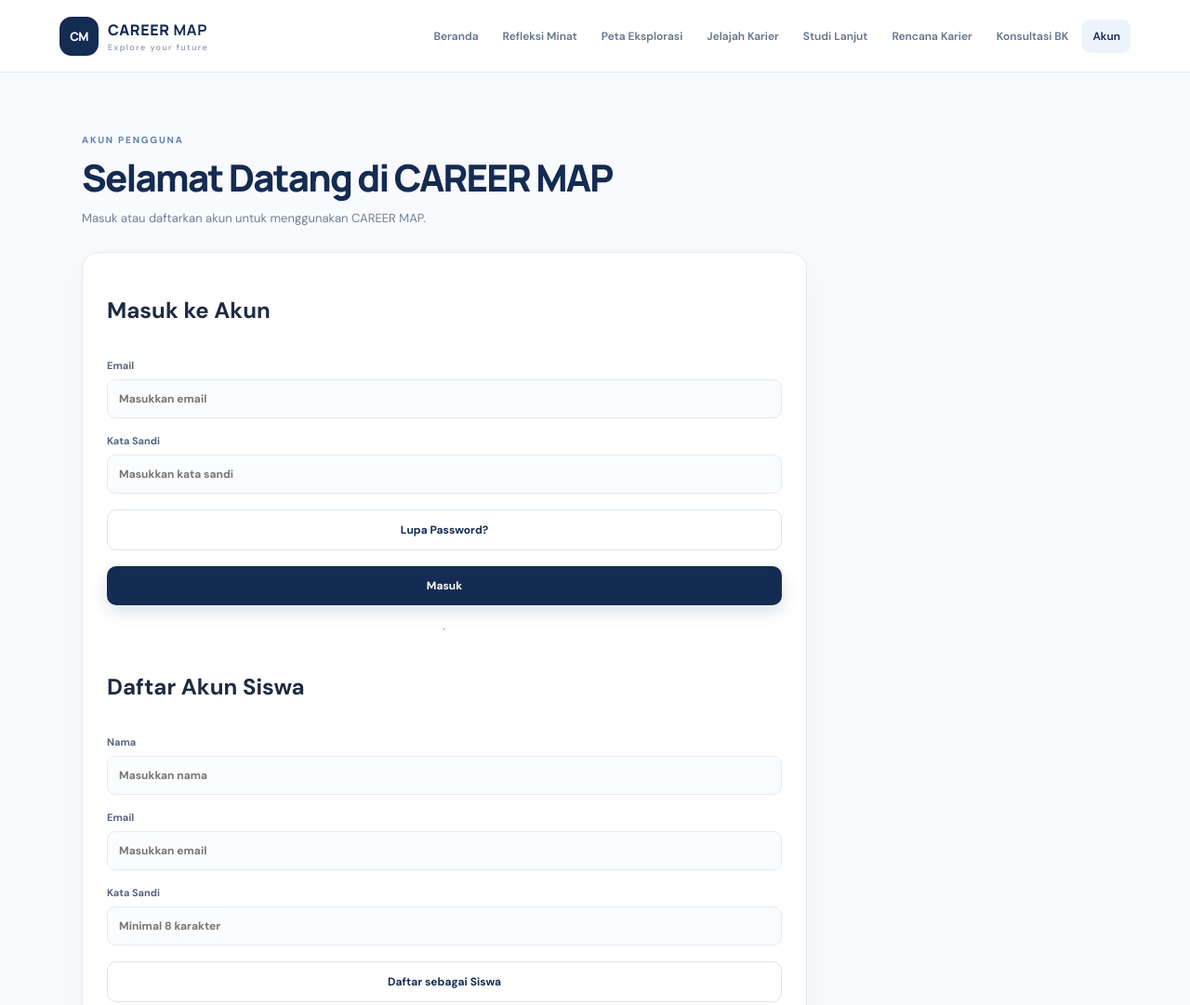
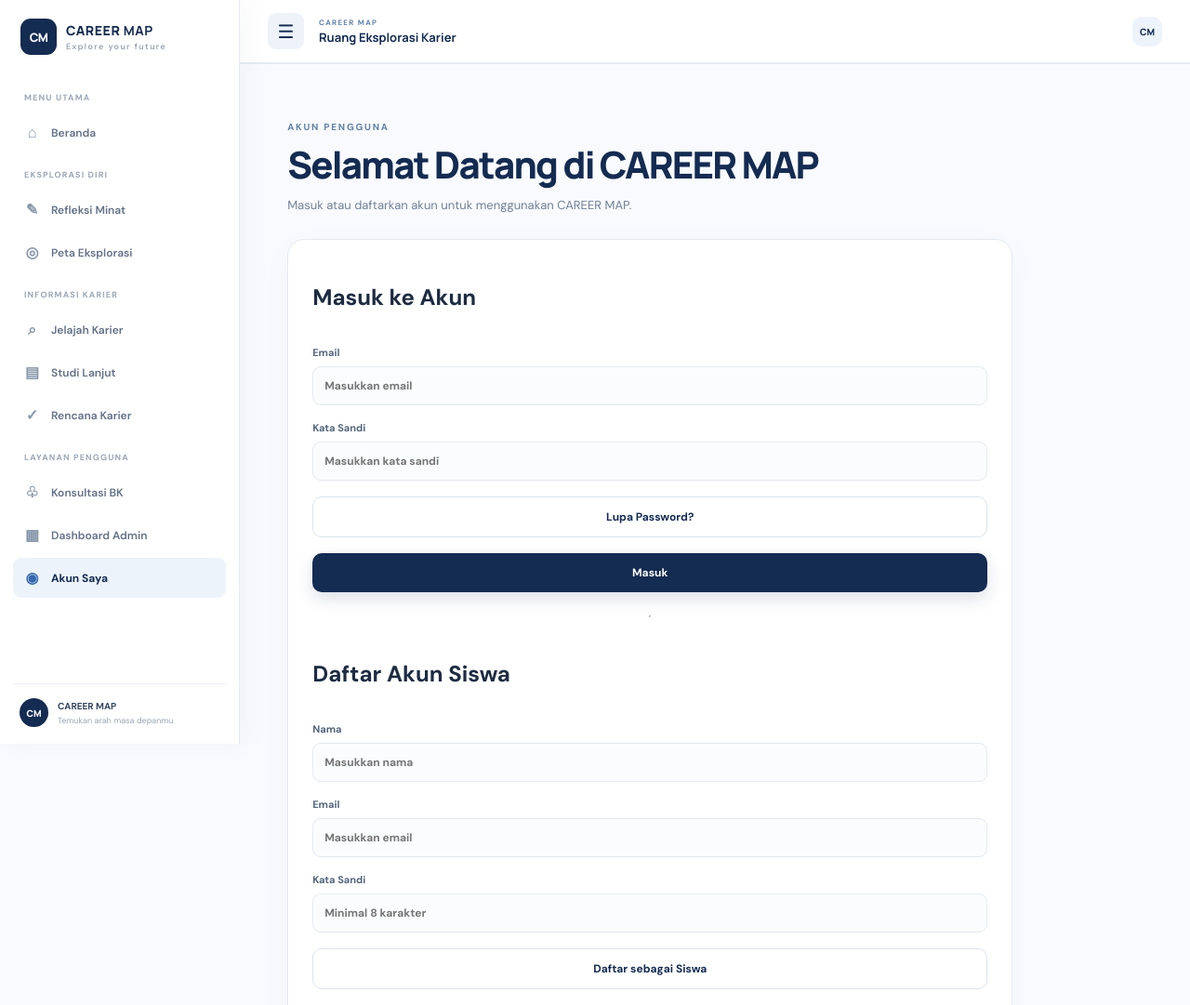
Before and after one commit to nabilaoctavia/CAREER-MAP, a plain HTML site: page index.html in a window 1280 px wide. Shown: the top 1081 px of the page at 93% size. Drawn offline with nearby package versions, Linux system fonts and the light colour scheme.

Commit message:
Add files via upload

```diff
--- a/app.js
+++ b/app.js
@@ -54,7 +54,9 @@ function showPage(id) {
     b.classList.toggle('active', b.dataset.page === id);
   });
 
-  document.getElementById('mainNav')?.classList.remove('open');
+  document.getElementById('sideBar')?.classList.remove('open');
+  document.getElementById('sidebarBackdrop')?.classList.remove('visible');
+  document.getElementById('menuToggle')?.setAttribute('aria-expanded', 'false');
 
   if (id === 'map') renderResult();
   if (id === 'plan') renderSavedPlan();
@@ -72,10 +74,24 @@ document.addEventListener('click', function(event) {
   showPage(target.dataset.page);
 });
 
-// TOMBOL HAMBURGER
+// BUKA / TUTUP MENU SAMPING
+function closeSidebar() {
+  document.getElementById('sideBar')?.classList.remove('open');
+  document.getElementById('sidebarBackdrop')?.classList.remove('visible');
+  document.getElementById('menuToggle')?.setAttribute('aria-expanded', 'false');
+}
+
 document.getElementById('menuToggle')?.addEventListener('click', function() {
-  document.getElementById('mainNav')?.classList.toggle('open');
+  const sidebar = document.getElementById('sideBar');
+  const backdrop = document.getElementById('sidebarBackdrop');
+  const willOpen = !sidebar?.classList.contains('open');
+  sidebar?.classList.toggle('open', willOpen);
+  backdrop?.classList.toggle('visible', willOpen);
+  this.setAttribute('aria-expanded', String(willOpen));
 });
+
+document.getElementById('sidebarClose')?.addEventListener('click', closeSidebar);
+document.getElementById('sidebarBackdrop')?.addEventListener('click', closeSidebar);
 
 // TAMPILKAN HALAMAN AWAL
 showPage('account');
--- a/index.html
+++ b/index.html
@@ -11,20 +11,45 @@
   <link rel="stylesheet" href="style.css">
 </head>
 <body>
+  <aside class="sidebar" id="sideBar" aria-label="Menu utama">
+    <div class="sidebar-brand">
+      <a class="brand" href="#" data-page="home">
+        <span class="brand-mark">CM</span>
+        <span>CAREER <b>MAP</b><small>Explore your future</small></span>
+      </a>
+      <button class="sidebar-close" id="sidebarClose" type="button" aria-label="Tutup menu">×</button>
+    </div>
+
+    <nav id="mainNav" class="side-nav">
+      <div class="nav-caption">MENU UTAMA</div>
+      <button data-page="home" class="nav-link active"><span class="nav-icon">⌂</span>Beranda</button>
+
+      <div class="nav-caption">EKSPLORASI DIRI</div>
+      <button data-page="reflection" class="nav-link"><span class="nav-icon">✎</span>Refleksi Minat</button>
+      <button data-page="map" class="nav-link"><span class="nav-icon">◎</span>Peta Eksplorasi</button>
+
+      <div class="nav-caption">INFORMASI KARIER</div>
+      <button data-page="careers" class="nav-link"><span class="nav-icon">⌕</span>Jelajah Karier</button>
+      <button data-page="study" class="nav-link"><span class="nav-icon">▤</span>Studi Lanjut</button>
+      <button data-page="plan" class="nav-link"><span class="nav-icon">✓</span>Rencana Karier</button>
+
+      <div class="nav-caption">LAYANAN PENGGUNA</div>
+      <button data-page="counsel" class="nav-link"><span class="nav-icon">♧</span>Konsultasi BK</button>
+      <button data-page="admin" class="nav-link" id="adminNavLink" hidden><span class="nav-icon">▦</span>Dashboard Admin</button>
+      <button data-page="account" class="nav-link"><span class="nav-icon">◉</span>Akun Saya</button>
+    </nav>
+
+    <div class="sidebar-footer">
+      <span class="sidebar-footer-mark">CM</span>
+      <span><b>CAREER MAP</b><small>Temukan arah masa depanmu</small></span>
+    </div>
+  </aside>
+  <button class="sidebar-backdrop" id="sidebarBackdrop" type="button" aria-label="Tutup menu"></button>
+
   <header class="topbar">
-    <a class="brand" href="#" data-page="home"><span class="brand-mark">CM</span><span>CAREER <b>MAP</b><small>Explore your future</small></span></a>
-    <button class="menu-toggle" id="menuToggle" aria-label="Buka menu">☰</button>
-    <nav id="mainNav">
-      <button data-page="home" class="nav-link active">Beranda</button>
-      <button data-page="reflection" class="nav-link">Refleksi Minat</button>
-      <button data-page="map" class="nav-link">Peta Eksplorasi</button>
-      <button data-page="careers" class="nav-link">Jelajah Karier</button>
-      <button data-page="study" class="nav-link">Studi Lanjut</button>
-      <button data-page="plan" class="nav-link">Rencana Karier</button>
-      <button data-page="counsel" class="nav-link">Konsultasi BK</button>
-      <button data-page="admin" class="nav-link" id="adminNavLink" hidden>Admin</button>
-      <button data-page="account" class="nav-link">Akun</button>
-    </nav>
+    <button class="menu-toggle" id="menuToggle" aria-label="Buka menu" aria-expanded="false">☰</button>
+    <div class="topbar-title"><span class="eyebrow">CAREER MAP</span><strong>Ruang Eksplorasi Karier</strong></div>
+    <div class="topbar-mark">CM</div>
   </header>
 
   <main>
--- a/style.css
+++ b/style.css
@@ -129,3 +129,65 @@
     padding:16px;
   }
 }
+
+
+/* =========================================
+   SIDEBAR NAVIGATION — CAREER MAP
+   ========================================= */
+:root{--sidebar-width:258px}
+body{min-height:100vh}
+.sidebar{
+  position:fixed;inset:0 auto 0 0;width:var(--sidebar-width);
+  background:#fff;border-right:1px solid var(--line);z-index:40;
+  display:flex;flex-direction:column;padding:18px 14px 14px;
+  box-shadow:8px 0 30px rgba(24,45,76,.035)
+}
+.sidebar-brand{display:flex;align-items:center;justify-content:space-between;padding:2px 8px 25px}
+.sidebar .brand{font-size:14px;gap:10px}
+.sidebar .brand-mark{width:39px;height:39px;border-radius:11px}
+.sidebar .brand small{font-size:9px}
+.sidebar-close{display:none;border:0;background:#f0f4f9;color:#526985;border-radius:9px;width:32px;height:32px;font-size:23px;line-height:1}
+.side-nav{display:flex;flex-direction:column;gap:3px;overflow-y:auto;flex:1}
+.nav-caption{font-size:9px;font-weight:800;letter-spacing:.13em;color:#9aa7b7;padding:15px 12px 7px}
+.nav-link{
+  display:flex;align-items:center;gap:12px;width:100%;text-align:left;
+  border:0;background:transparent;color:#627187;padding:11px 12px;
+  border-radius:9px;font-size:12px;font-weight:600;min-height:39px
+}
+.nav-link:hover,.nav-link.active{background:#edf3fb;color:var(--navy)}
+.nav-link.active{font-weight:800}
+.nav-icon{width:17px;flex:0 0 17px;text-align:center;font-size:16px;color:#8797aa}
+.nav-link.active .nav-icon{color:#3568ad}
+.sidebar-footer{display:flex;align-items:center;gap:10px;border-top:1px solid #edf0f5;padding:15px 7px 4px;margin-top:12px}
+.sidebar-footer-mark{display:grid;place-items:center;width:31px;height:31px;border-radius:50%;background:var(--navy);color:#fff;font:800 10px Manrope}
+.sidebar-footer b,.sidebar-footer small{display:block}
+.sidebar-footer b{font-size:10px;color:#34465f}
+.sidebar-footer small{font-size:9px;color:#9aa6b6;margin-top:3px}
+.topbar{
+  margin-left:var(--sidebar-width);height:68px;min-height:68px;padding:0 30px;
+  justify-content:flex-start;gap:16px;box-shadow:0 1px 0 var(--line)
+}
+.menu-toggle{display:grid;place-items:center;width:39px;height:39px;padding:0;font-size:20px}
+.topbar-title{display:flex;flex-direction:column;gap:2px}
+.topbar-title .eyebrow{font-size:8px;letter-spacing:.16em}
+.topbar-title strong{font:700 13px Manrope;color:var(--navy)}
+.topbar-mark{margin-left:auto;width:32px;height:32px;display:grid;place-items:center;border-radius:10px;background:#edf3fb;color:var(--navy);font:800 10px Manrope}
+main{margin-left:var(--sidebar-width);max-width:none;padding:34px clamp(22px,4vw,58px) 65px}
+footer{margin-left:var(--sidebar-width)}
+.sidebar-backdrop{display:none}
+@media(max-width:900px){
+  .sidebar{transform:translateX(-105%);transition:transform .25s ease;box-shadow:12px 0 35px rgba(18,38,66,.15)}
+  .sidebar.open{transform:translateX(0)}
+  .sidebar-close{display:block}
+  .sidebar-backdrop{display:block;position:fixed;inset:0;background:rgba(15,27,44,.38);border:0;z-index:35;opacity:0;visibility:hidden;transition:opacity .2s,visibility .2s}
+  .sidebar-backdrop.visible{opacity:1;visibility:visible}
+  .topbar{margin-left:0;padding:0 18px}
+  main{margin-left:0;padding:25px 20px 55px}
+  footer{margin-left:0}
+}
+@media(max-width:560px){
+  .topbar{height:62px;min-height:62px;padding:0 15px}
+  .topbar-title strong{font-size:12px}
+  main{padding:21px 15px 45px}
+  .sidebar{width:min(285px,84vw)}
+}
```
